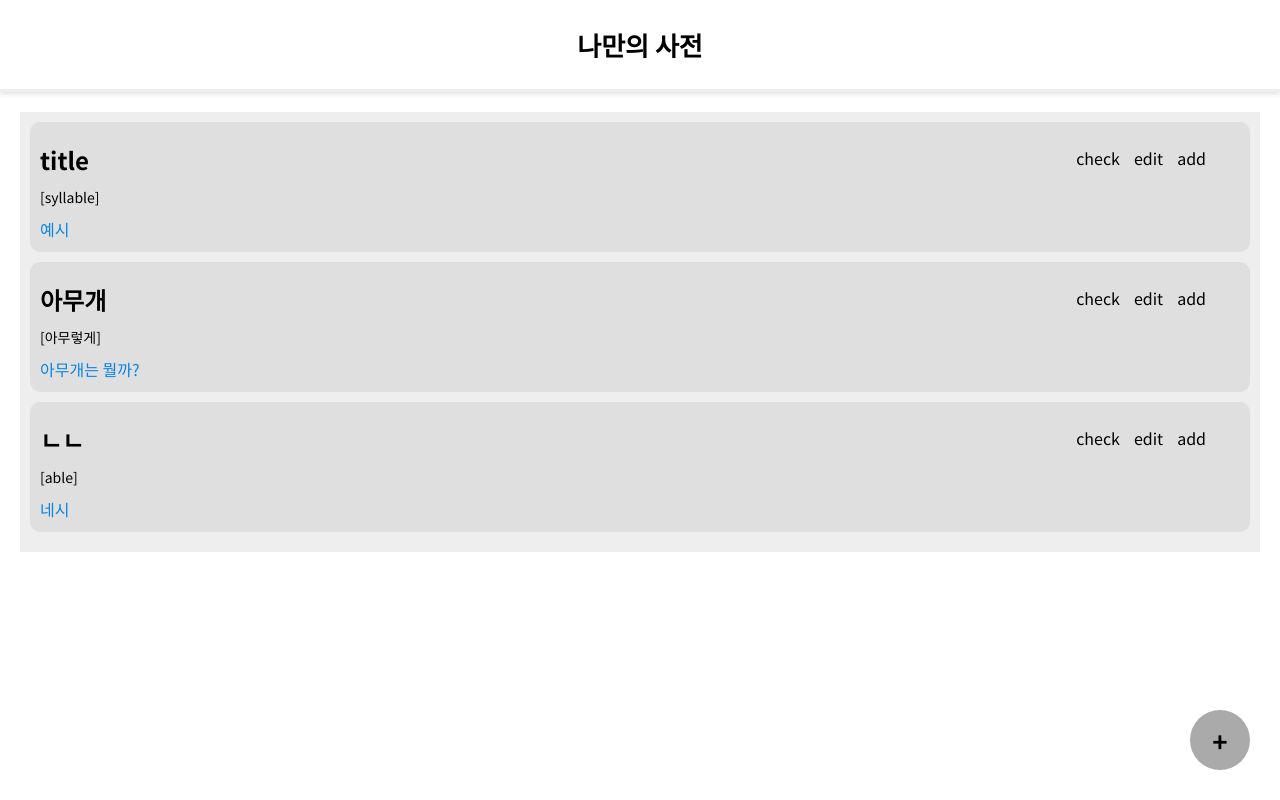
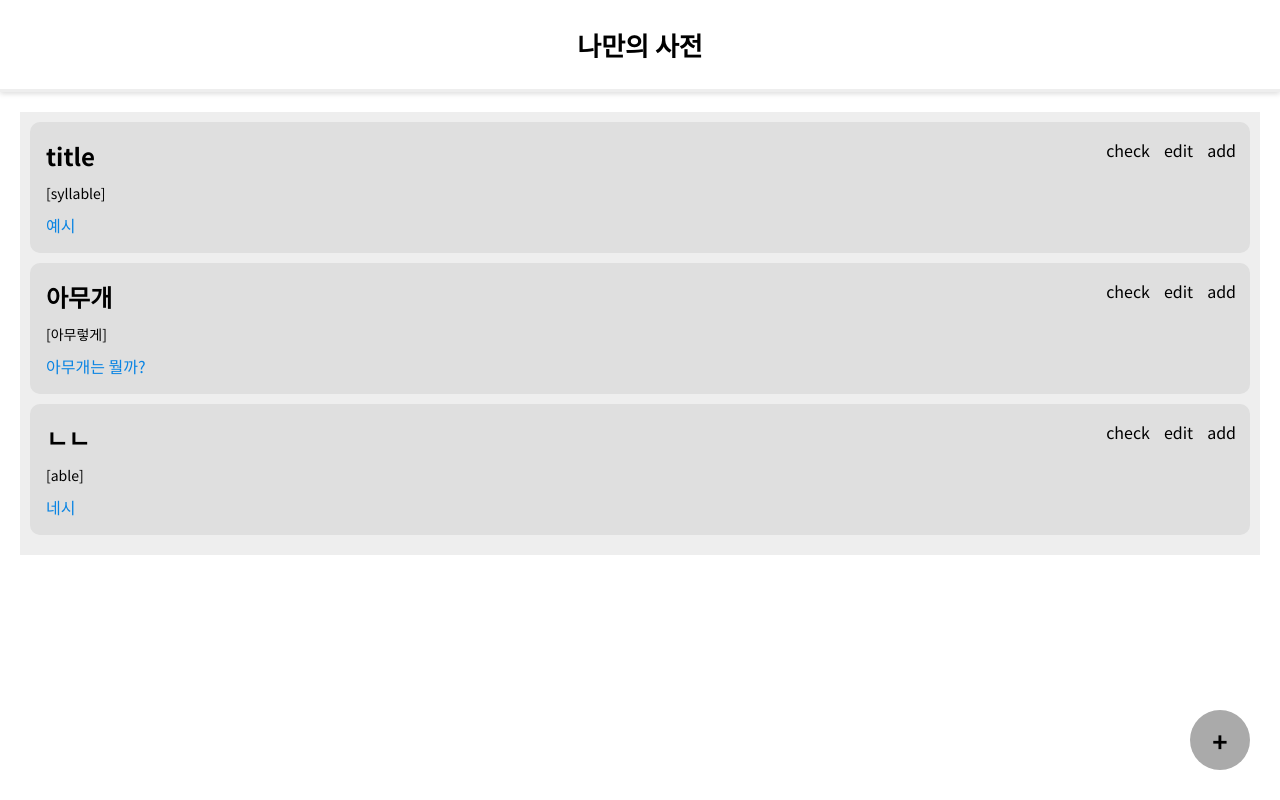
Before and after one commit to crown0205/react-week2, a React (Create React App) app: page / in a window 1280 px wide. Built offline with nearby package versions, Linux system fonts and the light colour scheme.

Commit message:
CardList 스타일 수정 & 콘솔 에러 나는거 수정

```diff
--- a/src/CardList.js
+++ b/src/CardList.js
@@ -13,7 +13,7 @@ function CardList() {
       <CardContainer>
         {cradList.map((item, index) => {
           return (
-            <div className="cardItem" key={`card_${index}`} completed={cradList[index].completed}>
+            <div className="cardItem" key={`card_${index}`} checked={cradList[index].completed}>
               <p className="cardTitle">{cradList[index].txt1}</p>
               <p className="cardtxt2">[{cradList[index].txt2}]</p>
               <p className="cardtxt3">{cradList[index].txt3}</p>
@@ -45,17 +45,16 @@ const CardContainer = styled.div`
   .cardItem {
     background-color: #dfdfdf;
     border-radius: 10px;
-    padding: 10px;
+    padding: 16px;
     text-align: left;
     position: relative;
-    height: 130px;
+    min-height: 120px;
     margin-bottom: 10px;
   }
 
   .cardTitle {
     font-size: 24px;
     font-weight: 600;
-    margin-top: 10px;
     margin-bottom: 10px;
   }
 
@@ -72,8 +71,8 @@ const CardContainer = styled.div`
 
   .btnWrap {
     position: absolute;
-    top: 24px;
-    right: 30px;
+    top: 16px;
+    right: 0px;
 
     span {
       margin-right: 14px;
```
